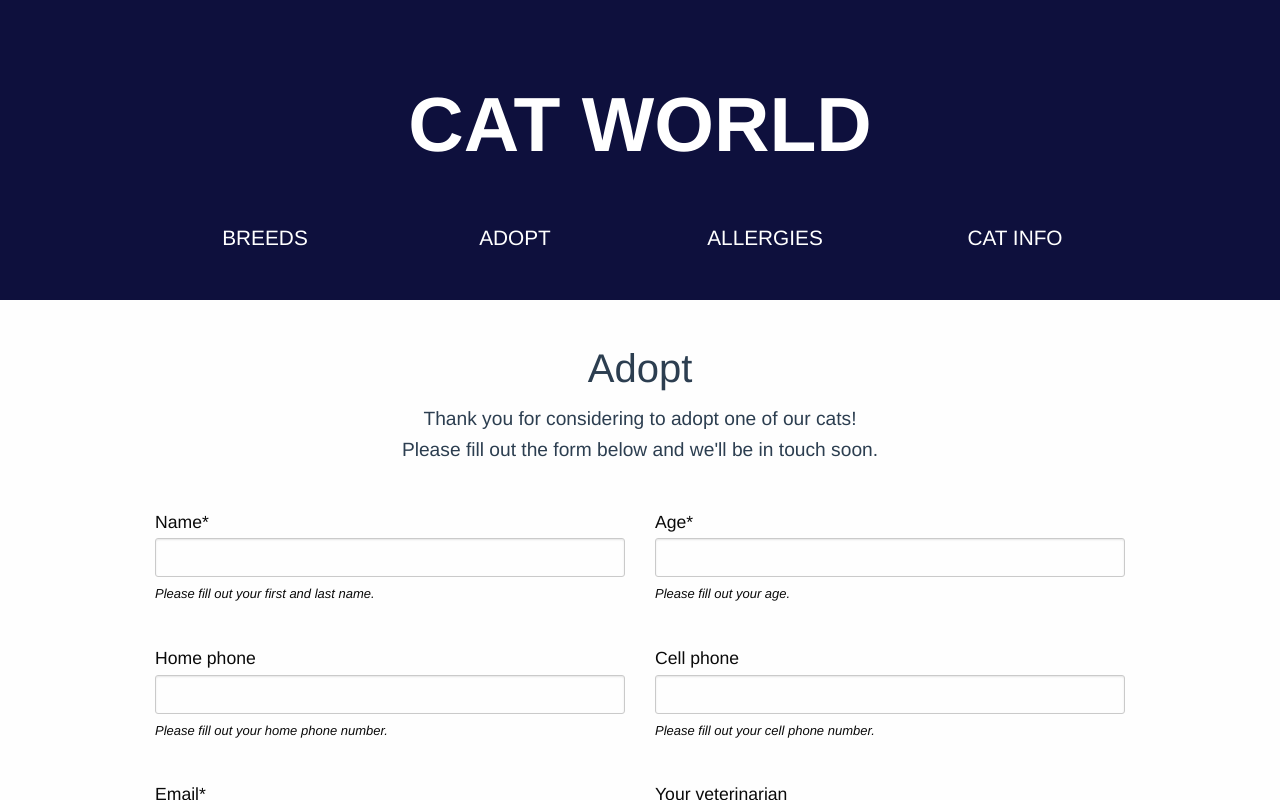
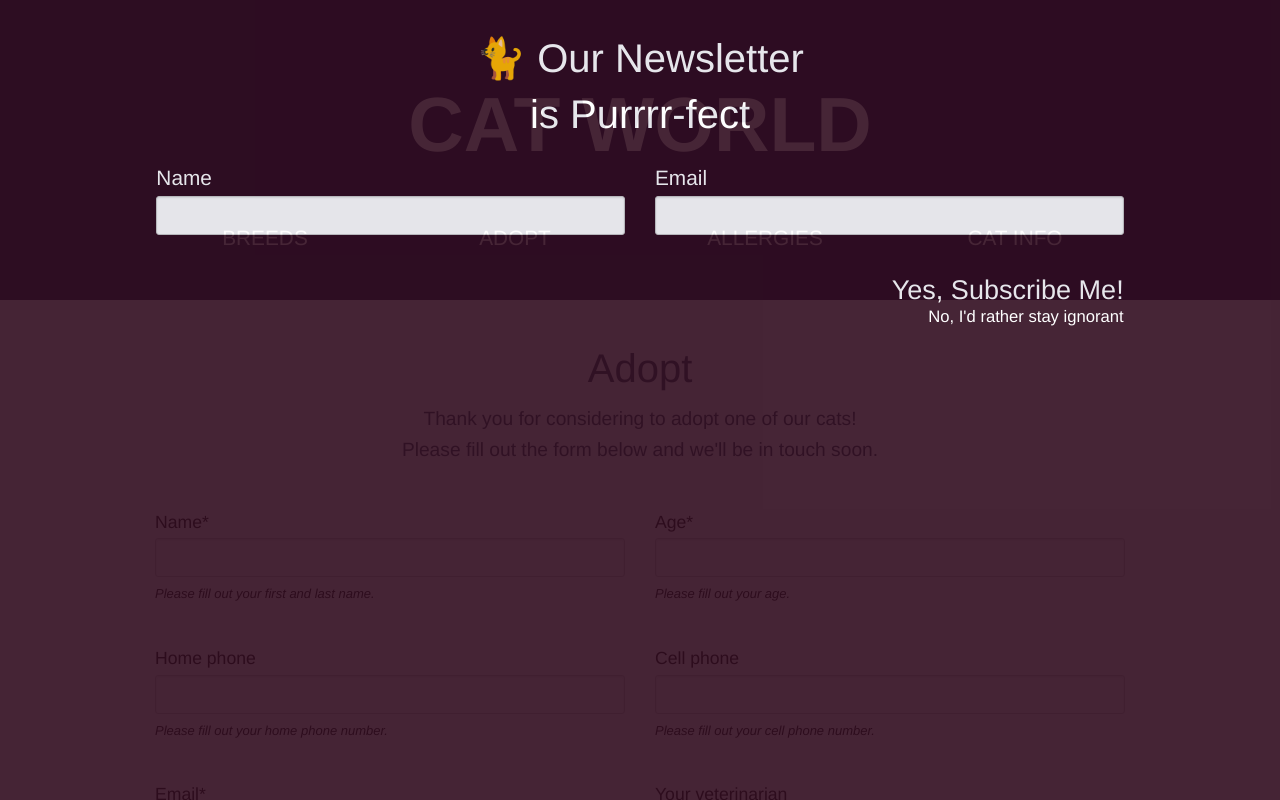
Before and after one commit to somenode/bad-ux, a Vue app: page /adopt-a-cat in a window 1280 px wide. Shown: the top 800 px of the page. Built offline with nearby package versions, Linux system fonts and the light colour scheme.

Commit message:
newsletter sign up added to breeds.vue and adopt.vue

```diff
--- a/src/components/AdoptForm.vue
+++ b/src/components/AdoptForm.vue
@@ -17,7 +17,9 @@
           <label for="name" class="text-left middle adopt">
             Name*
             <input id="name" v-model="name" type="text" name="name" />
-            <span class="help-text">Please fill out your first and last name.</span>
+            <span class="help-text"
+              >Please fill out your first and last name.</span
+            >
           </label>
         </div>
 
@@ -33,7 +35,9 @@
           <label for="tel" class="text-left middle adopt">
             Home phone
             <input id="tel" v-model="tel" type="number" name="tel" min="0" />
-            <span class="help-text">Please fill out your home phone number.</span>
+            <span class="help-text"
+              >Please fill out your home phone number.</span
+            >
           </label>
         </div>
 
@@ -41,7 +45,9 @@
           <label for="ctel" class="text-left middle adopt">
             Cell phone
             <input id="ctel" v-model="ctel" type="number" name="ctel" min="0" />
-            <span class="help-text">Please fill out your cell phone number.</span>
+            <span class="help-text"
+              >Please fill out your cell phone number.</span
+            >
           </label>
         </div>
 
@@ -117,7 +123,9 @@
               </label>
             </div>
             <div class="medium-6 cell">
-              <label for="home" class="text-left adopt">What type of home do you live in?</label>
+              <label for="home" class="text-left adopt"
+                >What type of home do you live in?</label
+              >
               <select id="home" v-model="home" name="home">
                 <option>Single Family</option>
                 <option>Town Home</option>
@@ -138,10 +146,9 @@
             </fieldset>-->
 
             <div class="medium-6 cell">
-              <label
-                for="adopt"
-                class="text-left adopt"
-              >Is everyone in agreement with the decision to adopt a cat?</label>
+              <label for="adopt" class="text-left adopt">
+                Is everyone in agreement with the decision to adopt a cat?
+              </label>
               <select id="adopt" v-model="selected" name="adopt">
                 <option id="adoptyes">Yes</option>
                 <option id="adoptno">No</option>
@@ -149,29 +156,37 @@
             </div>
 
             <fieldset class="medium-12 cell">
-              <legend class="box-data adopt">Why do you want to adopt a cat?</legend>
+              <legend class="box-data adopt">
+                Why do you want to adopt a cat?
+              </legend>
               <div class="grid-x grid-padding-x align-right">
                 <div class="medium-6 cell box-data">
-                  <input id="companionship" type="checkbox" v-model="companionship" />
-                  <label for="companionship" class="adopt">To fulfill my need for compansionship</label>
+                  <input
+                    id="companionship"
+                    type="checkbox"
+                    v-model="companionship"
+                  />
+                  <label for="companionship" class="adopt"
+                    >To fulfill my need for compansionship</label
+                  >
                 </div>
                 <div class="medium-6 cell box-data">
                   <input id="stress" type="checkbox" v-model="stress" />
-                  <label
-                    for="stress"
-                    class="adopt"
-                  >To help me (or someone in my family) cope with stress</label>
+                  <label for="stress" class="adopt">
+                    To help me (or someone in my family) cope with stress
+                  </label>
                 </div>
                 <div class="medium-6 cell box-data">
                   <input id="caring" type="checkbox" v-model="caring" />
-                  <label
-                    for="caring"
-                    class="adopt"
-                  >For my children to learn about caring for an animal</label>
+                  <label for="caring" class="adopt"
+                    >For my children to learn about caring for an animal</label
+                  >
                 </div>
                 <div class="medium-6 cell box-data">
                   <input id="rodent" type="checkbox" v-model="rodent" />
-                  <label for="rodent" class="adopt">To keep my house rodent free</label>
+                  <label for="rodent" class="adopt"
+                    >To keep my house rodent free</label
+                  >
                 </div>
                 <div class="medium-6 cell box-data">
                   <input id="affection" type="checkbox" v-model="affection" />
@@ -185,7 +200,7 @@
     </div>
     <div class="grid-container">
       <div class="grid-x grid-padding-x align-right">
-        <div class="small">
+        <div class="small submit-button">
           <input type="submit" class="button" value="Submit" />
         </div>
       </div>
@@ -324,4 +339,7 @@ input {
 .box-data {
   text-align: left;
 }
+.submit-button {
+  padding-bottom: 30px;
+}
 </style>
--- a/src/components/Modal.vue
+++ b/src/components/Modal.vue
@@ -1,10 +1,12 @@
 <template>
-  <div v-show="!isHidden" class="modal-mask grid-container">
-    <div class="grid-x grid-padding-x">
+  <div v-show="!isHidden" class="modal-mask grid-container fluid">
+    <div class="grid-x grid-margin-x">
       <h2 class="large-12 cell">
         🐈 Our Newsletter
         <br />is Purrrr-fect
       </h2>
+      <div class="grid-container">
+        <div class="grid-x grid-padding-x">
           <div class="medium-6 cell">
             <label for="name" class="text-left middle adopt">
               Name
@@ -22,7 +24,11 @@
             <button @click="isHidden = true">Yes, Subscribe Me!</button>
           </div>
           <div class="medium-12 cell no-subscribe">
-        <button @click="isHidden = true">No, I'd rather stay ignorant</button>
+            <button @click="isHidden = true">
+              No, I'd rather stay ignorant
+            </button>
+          </div>
+        </div>
       </div>
     </div>
   </div>
@@ -59,10 +65,8 @@ button,
   text-align: right;
 }
 .modal-mask {
-  margin-top: 120px;
   padding: 30px;
-  left: 1000px;
-  height: 50%;
   transition: opacity 0.3s ease;
+  width: auto;
 }
 </style>
--- a/src/views/Adopt.vue
+++ b/src/views/Adopt.vue
@@ -1,16 +1,15 @@
 <template>
+  <div>
+    <modal-direction class="style" id="fade-in"></modal-direction>
     <div class="grid-container">
       <div class="grid-x grid-margin-x">
-      <modal-direction
-        class="slide medium-4 cell large-offset-4"
-      ></modal-direction>
-
         <h2 class="cell large-8 large-offset-2 page-header">Adopt</h2>
         <p class="cell large-8 large-offset-2">
           Thank you for considering to adopt one of our cats!
           <br />Please fill out the form below and we'll be in touch soon.
         </p>
         <AdoptForm />
+      </div>
     </div>
   </div>
 </template>
@@ -114,28 +113,49 @@ export default {
 }
 </script>
 <style scoped>
-.slide {
-  position: absolute;
-  background: #858ae3;
-  opacity: 0.9;
-  left: -2080px;
-  -webkit-animation: slide 0.5s forwards;
-  -webkit-animation-delay: 6s;
-  animation: slide 0.5s forwards;
-  animation-delay: 6s;
-  border-radius: 10%;
+#fade-in {
+  -webkit-animation: 3s ease 0s normal forwards 1 fadein;
+  animation: 3s ease 0s normal forwards 1 fadein;
 }
 
-@-webkit-keyframes slide {
+@keyframes fadein {
+  0% {
+    opacity: 0;
+  }
+  66% {
+    opacity: 0;
+  }
   100% {
-    left: 0;
+    opacity: 0.9;
   }
 }
 
-@keyframes slide {
+@-webkit-keyframes fadein {
+  0% {
+    opacity: 0;
+  }
+  66% {
+    opacity: 0;
+  }
   100% {
-    left: 0;
+    opacity: 0.9;
   }
+}
+
+.style {
+  top: 0px;
+  margin: 0px;
+  width: 100%;
+  height: 100%;
+  background: #310d20;
+  animation-delay: 5s;
+  -webkit-animation-delay: 5s;
+  animation: fadeIn ease 2s;
+  -moz-animation-delay: 5s;
+  animation: fadeIn ease 2s;
+  -webkit-animation: 3s ease 0s normal forwards 1 fadein;
+  -moz-animation: 3s ease 0s normal forwards 1 fadein;
+  position: fixed;
 }
 
 p {
--- a/src/views/Breeds.vue
+++ b/src/views/Breeds.vue
@@ -1,27 +1,32 @@
 <template>
+  <div>
+    <modal-direction class="style" id="fade-in"></modal-direction>
     <div class="grid-container">
       <div class="grid-x grid-margin-x">
         <h2 class="cell large-8 large-offset-2 page-header">
           Which Breed of Cat is Right for You?
         </h2>
         <p class="cell large-8 large-offset-2">
-        Lorem ipsum dolor sit amet, consectetur adipiscing elit, sed do eiusmod
-        tempor incididunt ut labore et dolore magna aliqua. Arcu ac tortor
-        dignissim convallis aenean et. Egestas maecenas pharetra convallis
-        posuere morbi leo.
+          Lorem ipsum dolor sit amet, consectetur adipiscing elit, sed do
+          eiusmod tempor incididunt ut labore et dolore magna aliqua. Arcu ac
+          tortor dignissim convallis aenean et. Egestas maecenas pharetra
+          convallis posuere morbi leo.
         </p>
       </div>
 
       <CatType />
     </div>
+  </div>
 </template>
 
 <script>
 import CatType from '@/components/CatType.vue'
+import ModalDirection from '@/components/Modal.vue'
 
 export default {
   components: {
-    CatType
+    CatType,
+    ModalDirection
   },
   data() {
     return {
@@ -31,4 +36,52 @@ export default {
 }
 </script>
 
-<style scoped></style>
+<style scoped>
+#fade-in {
+  -webkit-animation: 3s ease 0s normal forwards 1 fadein;
+  animation: 3s ease 0s normal forwards 1 fadein;
+}
+
+@keyframes fadein {
+  0% {
+    opacity: 0;
+  }
+  66% {
+    opacity: 0;
+  }
+  100% {
+    opacity: 0.9;
+  }
+}
+
+@-webkit-keyframes fadein {
+  0% {
+    opacity: 0;
+  }
+  66% {
+    opacity: 0;
+  }
+  100% {
+    opacity: 0.9;
+  }
+}
+
+.style {
+  top: 0px;
+  margin: 0px;
+  width: 100%;
+  height: 100%;
+  background: #310d20;
+  animation-delay: 5s;
+  -webkit-animation-delay: 5s;
+  animation: fadeIn ease 2s;
+  -moz-animation-delay: 5s;
+  animation: fadeIn ease 2s;
+  -webkit-animation: 3s ease 0s normal forwards 1 fadein;
+  -moz-animation: 3s ease 0s normal forwards 1 fadein;
+  position: fixed;
+}
+p {
+  font-size: 1.2em;
+}
+</style>
```
Lines whose indentation alone changed are shown as unchanged.
